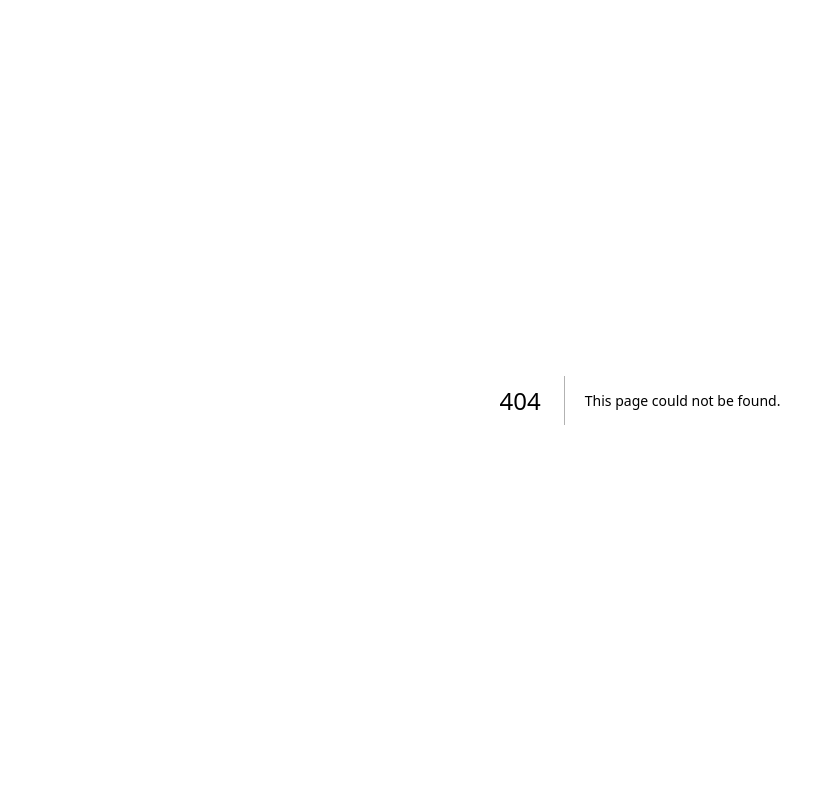
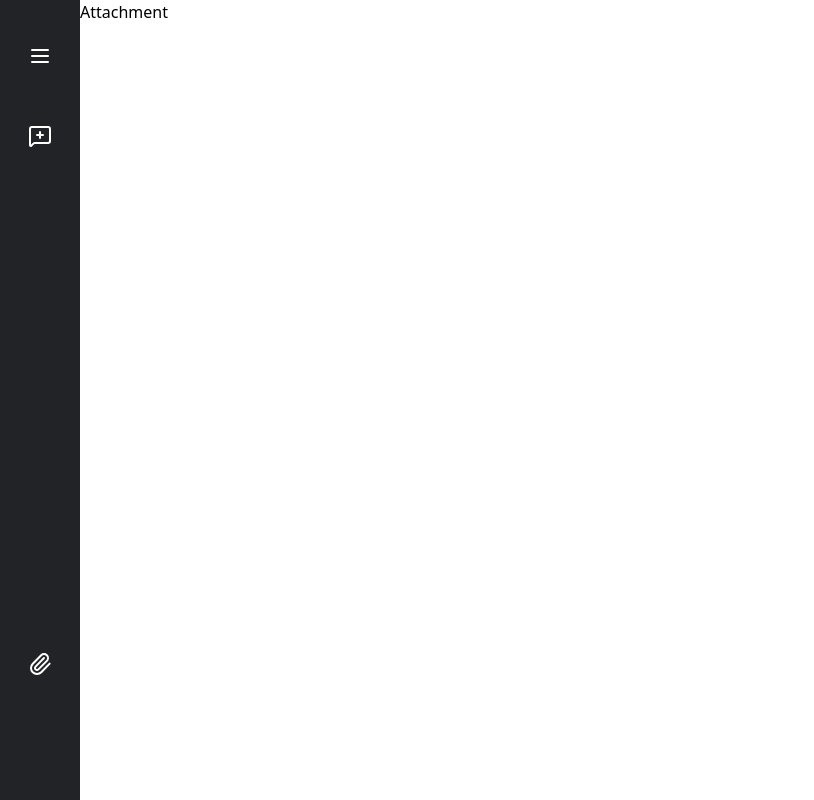
Before and after one commit to littlecholate/chatgpt-clone, a Next.js app in the folder frontend/: page /attachments in a window 1280 px wide. Before the commit this address had no page. Shown: the whole page, without its empty margins (0-814 px from the left). Built offline with nearby package versions, Linux system fonts and the light colour scheme.

Commit message:
update sidebar

```diff
--- /dev/null
+++ b/frontend/app/attachments/page.jsx
@@ -0,0 +1,7 @@
+import React from 'react';
+
+const Attachment = () => {
+    return <div>Attachment</div>;
+};
+
+export default Attachment;
--- a/frontend/app/layout.js
+++ b/frontend/app/layout.js
@@ -1,5 +1,7 @@
 import { Geist, Geist_Mono } from 'next/font/google';
 import './globals.css';
+import { AppContextProvider } from '@/context/AppContext';
+import Sidebar from '@/components/Sidebar';
 
 const geistSans = Geist({
     variable: '--font-geist-sans',
@@ -18,8 +20,16 @@ export const metadata = {
 
 export default function RootLayout({ children }) {
     return (
-        <html lang="en">
-            <body className={`${geistSans.variable} ${geistMono.variable} antialiased`}>{children}</body>
-        </html>
+        <AppContextProvider>
+            <html lang="en">
+                <body className={`${geistSans.variable} ${geistMono.variable} antialiased`}>
+                    <div className="h-screen flex">
+                        {/* -- sidebar -- */}
+                        <Sidebar />
+                        {children}
+                    </div>
+                </body>
+            </html>
+        </AppContextProvider>
     );
 }
--- /dev/null
+++ b/frontend/app/login/page.jsx
@@ -0,0 +1,7 @@
+import React from 'react';
+
+const Login = () => {
+    return <div>Login</div>;
+};
+
+export default Login;
--- a/frontend/app/page.jsx
+++ b/frontend/app/page.jsx
@@ -5,15 +5,11 @@ import PromptBox from '@/components/PromptBox';
 import Message from '@/components/Message';
 
 export default function Home() {
-    const [expand, setExpand] = useState(false);
     const [messages, setMessages] = useState([]);
     const [isLoading, setIsLoading] = useState(false);
 
     return (
-        <div>
-            <div className="h-screen flex">
-                {/* -- sidebar -- */}
-                <Sidebar expand={expand} setExpand={setExpand} />
+        <>
             <div className="relative px-4 pb-8 flex-1 flex-center flex-col text-white bg-[#292a2d]">
                 {messages.length === 0 ? (
                     <>
@@ -28,7 +24,6 @@ export default function Home() {
                 <PromptBox isLoading={isLoading} setIsLoading={setIsLoading} />
                 <p className="absolute bottom-1 text-xs text-gray-500">2025</p>
             </div>
-            </div>
-        </div>
+        </>
     );
 }
--- /dev/null
+++ b/frontend/assets/dummyData.js
@@ -0,0 +1,26 @@
+export const dummyUserData = {
+    _id: '123456789',
+    name: 'cholate',
+    email: 'cholate@gamil.com',
+    password: '123',
+};
+
+export const dummyChats = [
+    {
+        _id: '123456456',
+        userId: '121212',
+        userName: 'cholate',
+        name: 'New Chat',
+        messages: [
+            { role: 'user', content: 'hello' },
+            { role: 'bot', content: 'hello' },
+        ],
+    },
+    {
+        _id: '123456457',
+        userId: '121212',
+        userName: 'cholate',
+        name: 'New Chat',
+        messages: [{ role: 'bot', content: 'nonono' }],
+    },
+];
--- a/frontend/components/ChatLabel.jsx
+++ b/frontend/components/ChatLabel.jsx
@@ -1,11 +1,11 @@
 import React from 'react';
 import { SquarePen, Trash2 } from 'lucide-react';
 
-const ChatLabel = () => {
+const ChatLabel = ({ chat }) => {
     return (
         <>
             <div className="p-2 flex items-center justify-between rounded-lg text-white/80 hover:bg-white/10 group cursor-pointer">
-                <p className="py-2 truncate">Chat name hereeeeeeeeeeeeeeeeeeeeeeeeeeeeeeeeeee</p>
+                <p className="py-2 truncate">{chat.messages.length > 0 ? chat.messages[0].content.slice(0, 32) : chat.name}</p>
                 {/* rename and delete icon */}
                 <div className="ml-4 flex-center group">
                     <div className="px-3 py-2 hover:bg-white/10 rounded-lg hidden group-hover:block">
--- a/frontend/components/Sidebar.jsx
+++ b/frontend/components/Sidebar.jsx
@@ -1,13 +1,24 @@
-import React from 'react';
-import { Menu as MenuIcon, MessageSquarePlus, CircleUserRound } from 'lucide-react';
+'use client';
+import React, { useState } from 'react';
+import { Menu as MenuIcon, MessageSquarePlus, CircleUserRound, Search, LogOut, Paperclip } from 'lucide-react';
 import ChatLabel from './ChatLabel';
+import { useAppContext } from '@/context/AppContext';
+import Link from 'next/link';
 
-const Sidebar = ({ expand, setExpand }) => {
+const Sidebar = () => {
+    const [expand, setExpand] = useState(false);
+    const { user, chats, setSelectedChat } = useAppContext();
+    const [search, setSearch] = useState('');
+
     return (
         <div className={`pt-8 pb-8 p-4 flex flex-col justify-between bg-[#212327] z-50 ${expand ? 'w-96' : 'w-20'}`}>
             <div>
                 <div className={`${expand ? 'flex items-center justify-between' : 'flex-center'}`}>
-                    {expand && <p className="mx-auto text-xl text-white">Chat Bot</p>}
+                    {expand && (
+                        <Link href="/" className="mx-auto text-xl text-white">
+                            Chat Bot
+                        </Link>
+                    )}
                     <button
                         onClick={() => (expand ? setExpand(false) : setExpand(true))}
                         className="shrink-icon rounded-lg flex-center text-white cursor-pointer"
@@ -25,21 +36,62 @@ const Sidebar = ({ expand, setExpand }) => {
                     {expand && <p>Create New Chat</p>}
                 </button>
 
+                {/* Search Conversations */}
+                <div
+                    className={`flex items-center gap-2 p-3 mt-4 border border-white/20 text-white rounded-md ${
+                        expand ? 'block' : 'hidden'
+                    }`}
+                >
+                    <Search size={24} />
+                    <input
+                        onChange={(e) => setSearch(e.target.value)}
+                        value={search}
+                        type="text"
+                        placeholder="Search history chat"
+                        className="text-xs placeholder:text-gray-100 outline-none"
+                    />
+                </div>
+
                 <div className={`mt-8 text-white/25 text-sm ${expand ? 'block' : 'hidden'}`}>
                     <p className="my-1">Recents</p>
                     {/* chat label */}
-                    <ChatLabel />
+                    <div>
+                        {chats
+                            .filter((chat) =>
+                                chat.messages[0]
+                                    ? chat.messages[0]?.content.toLowerCase().includes(search.toLowerCase())
+                                    : chat.name.toLowerCase().includes(search.toLowerCase())
+                            )
+                            .map((chat) => (
+                                <div key={chat._id} onClick={() => setSelectedChat(chat)}>
+                                    <ChatLabel chat={chat} />
+                                </div>
+                            ))}
+                    </div>
                 </div>
             </div>
 
-            {/* user account */}
-            <div
-                className={`mx-auto w-full rounded-lg flex-center text-white cursor-pointer ${
-                    expand ? 'gap-4 p-4 hover:bg-white/10' : 'shrink-icon'
-                }`}
-            >
-                <CircleUserRound size={24} />
-                {expand && <p>My Profile</p>}
+            <div>
+                <Link href="/attachments">
+                    <button
+                        className={`mx-auto w-full rounded-lg flex-center text-white cursor-pointer ${
+                            expand ? 'gap-4 p-4 bg-gray-600 hover:opacity-90' : 'shrink-icon'
+                        }`}
+                    >
+                        <Paperclip size={24} />
+                        {expand && <p>Attachments</p>}
+                    </button>
+                </Link>
+                {/* user account */}
+                <div
+                    className={`mt-8 p-4 gap-12 mx-auto w-full rounded-lg flex-center text-white cursor-pointer ${
+                        expand ? 'hover:bg-white/10' : 'shrink-icon'
+                    }`}
+                >
+                    <CircleUserRound size={24} />
+                    {expand && <p>{user ? user.name : 'Login your account'}</p>}
+                    {user && <LogOut size={24} />}
+                </div>
             </div>
         </div>
     );
--- /dev/null
+++ b/frontend/context/AppContext.jsx
@@ -0,0 +1,40 @@
+'use client';
+import { dummyChats, dummyUserData } from '@/assets/dummyData';
+import { createContext, useContext, useEffect, useState } from 'react';
+
+const AppContext = createContext();
+
+export const AppContextProvider = ({ children }) => {
+    const [user, setUser] = useState(null);
+    const [chats, setChats] = useState([]);
+    const [selectedChat, setSelectedChat] = useState(null);
+
+    const fetchUser = async () => {
+        setUser(dummyUserData);
+    };
+
+    const fetchUsersChats = async () => {
+        setChats(dummyChats);
+        setSelectedChat(dummyChats[0]);
+    };
+
+    useEffect(() => {
+        // If user login
+        if (user) {
+            fetchUsersChats();
+        } else {
+            setChats([]);
+            setSelectedChat(null);
+        }
+    }, [user]);
+
+    useEffect(() => {
+        fetchUser();
+    }, []);
+
+    const value = { user, setUser, fetchUser, chats, setChats, selectedChat, setSelectedChat };
+
+    return <AppContext.Provider value={value}>{children}</AppContext.Provider>;
+};
+
+export const useAppContext = () => useContext(AppContext);
```
Also changed, not shown: 1 other file (tests, documents, lock files or other folders). Lines whose indentation alone changed are shown as unchanged.
